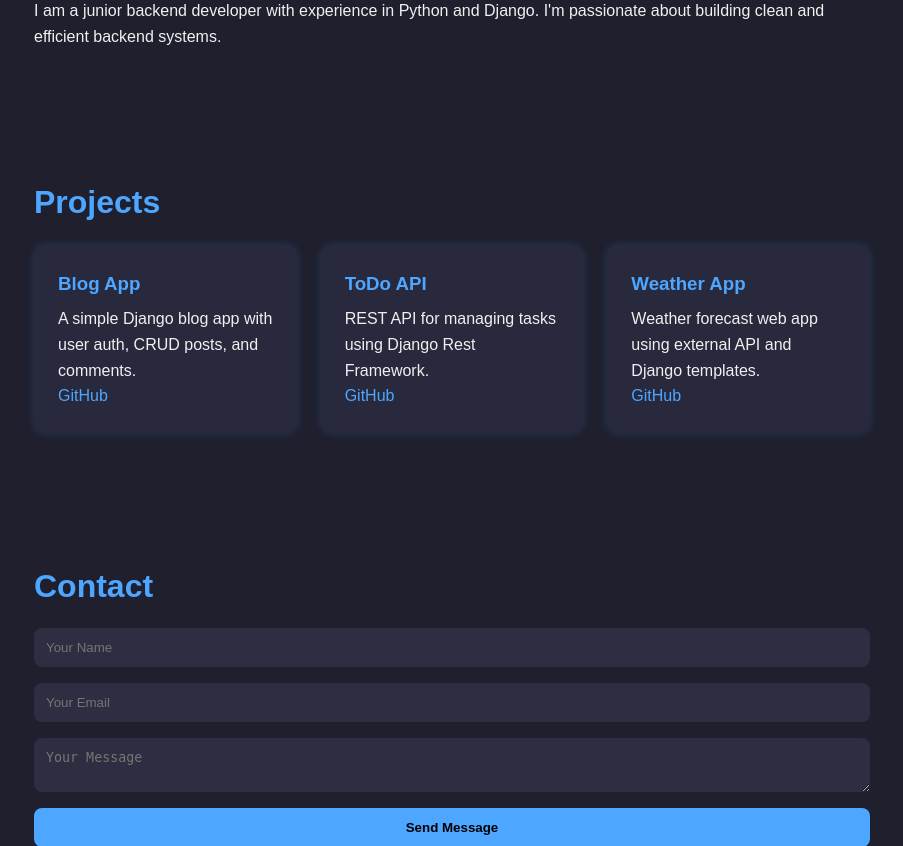
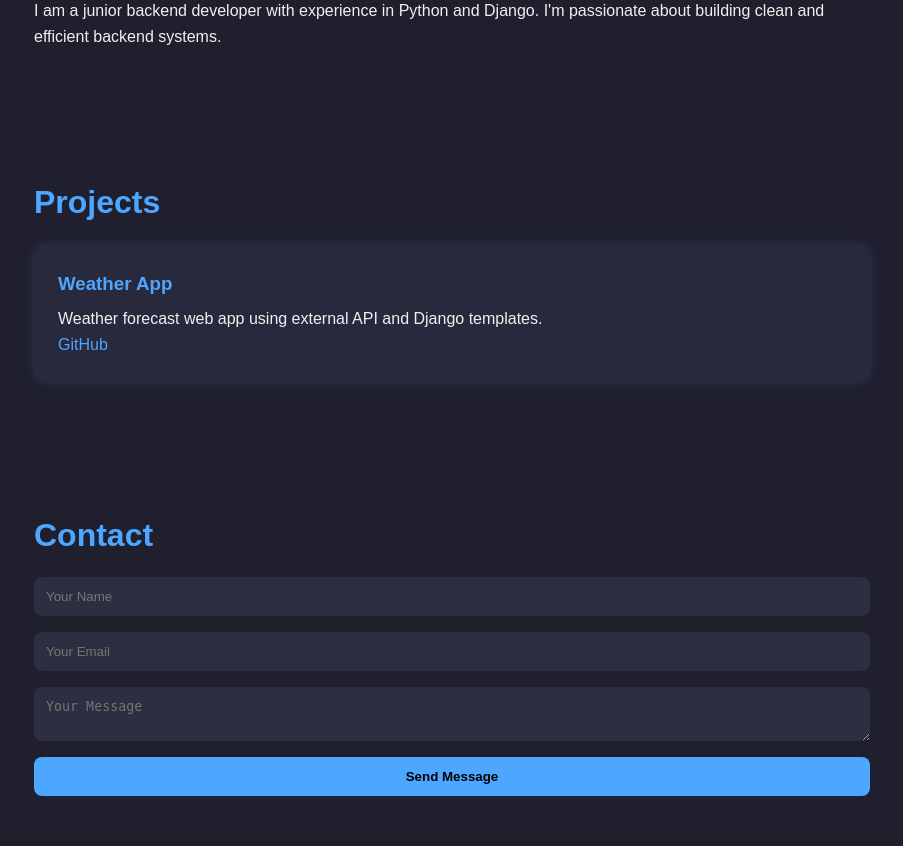
Before and after one commit to ismoil1jr/isco, a Django app: page / in a window 1280 px wide. Shown: the part 871-1717 px from the top of the page, without its empty margins (188-1091 px from the left). Run offline with Django 5.2, Linux system fonts and the light colour scheme.

Commit message:
index uptade

```diff
--- a/templates/index.html
+++ b/templates/index.html
@@ -21,19 +21,9 @@
     <h2>Projects</h2>
     <div class="projects-grid">
       <div class="project-card">
-        <h3>Blog App</h3>
-        <p>A simple Django blog app with user auth, CRUD posts, and comments.</p>
-        <a href="#">GitHub</a>
-      </div>
-      <div class="project-card">
-        <h3>ToDo API</h3>
-        <p>REST API for managing tasks using Django Rest Framework.</p>
-        <a href="#">GitHub</a>
-      </div>
-      <div class="project-card">
         <h3>Weather App</h3>
         <p>Weather forecast web app using external API and Django templates.</p>
-        <a href="#">GitHub</a>
+        <a href="https://github.com/ismoil1jr/365News">GitHub</a>
       </div>
     </div>
   </section>
```
